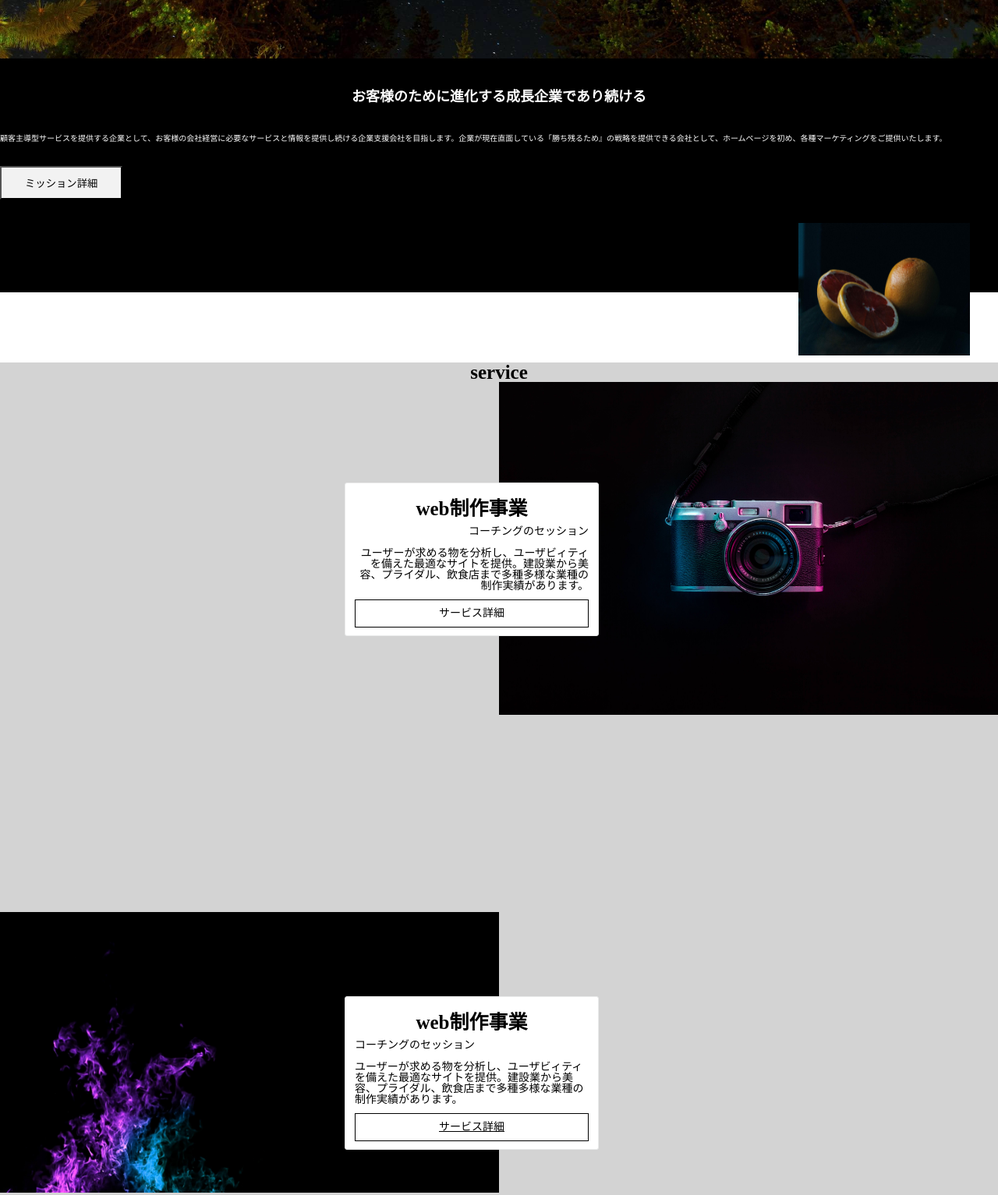
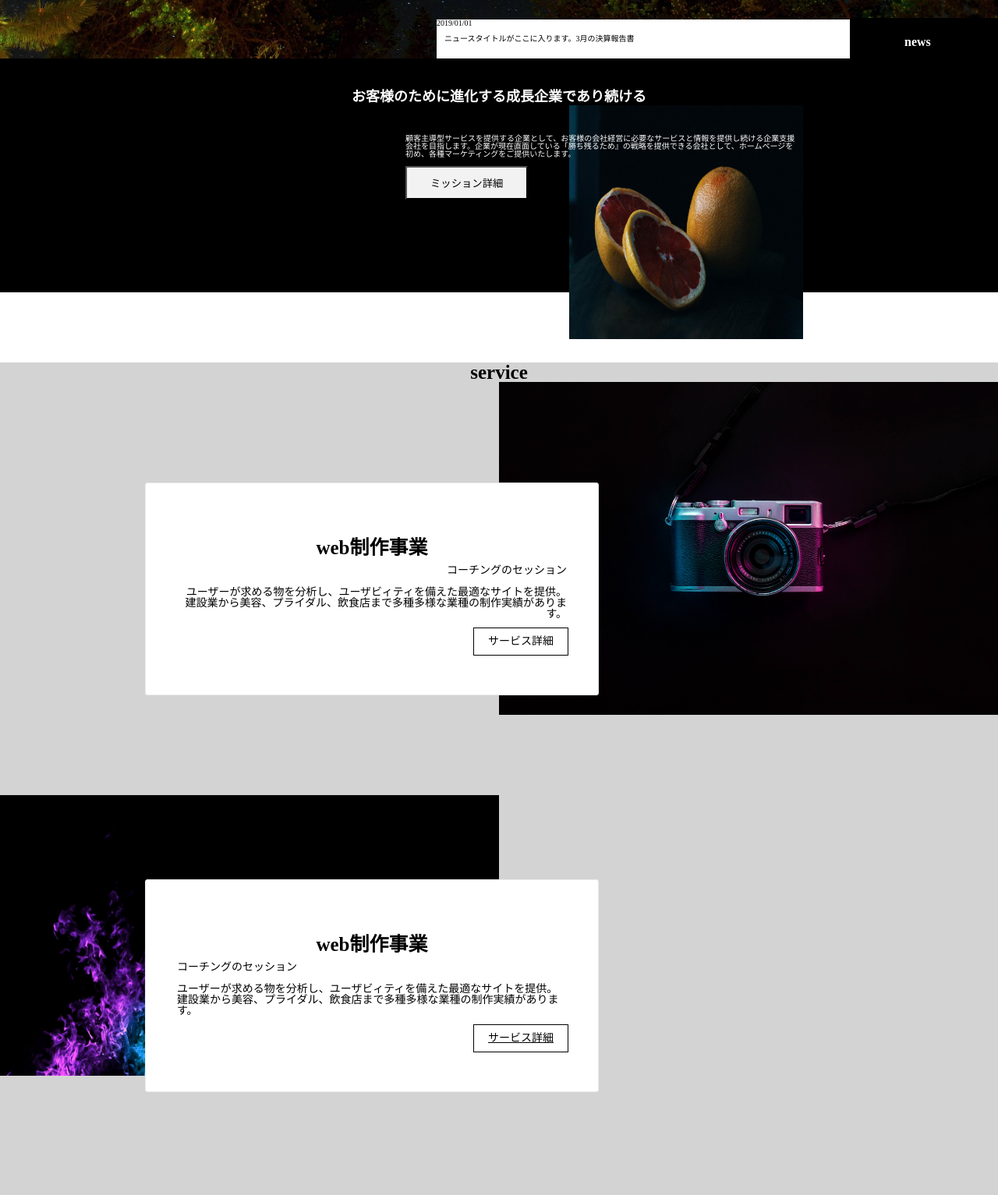
Before and after one commit to sashoyusuke/0218, a plain HTML site: page index.html in a window 1280 px wide. Shown: the part 560-2093 px from the top of the page at 78% size. Drawn offline with Linux system fonts and the light colour scheme.

Commit message:
first-commit

```diff
--- a/css/style.css
+++ b/css/style.css
@@ -110,6 +110,8 @@ input, select {
   color: white;
   font-size: 14px;
   font-weight: bold;
+  margin-left: 35px;
+  margin-top: 10px;
 }
 
 .header-nav ul{
@@ -145,6 +147,41 @@ input, select {
   font-weight: bold;
   color: #ccc;
  }
+.news-wrap{
+  display: flex;
+}
+.news-text{
+  background: white;
+  width: 700px;
+  color: black;
+  font-size: 10px;
+  position: absolute;
+  bottom: 0;
+  right: 0;
+  padding-right: 20px;
+  padding-bottom: 20px;
+  margin-top: 20px;
+  margin-left: 80px;
+}
+.news-title h3{
+  color: white;
+  margin-left: 50px;
+  margin-top: 20px;
+  margin-bottom: 10px;
+}
+
+.news-title{
+  color: white;
+  background: black;
+  position: absolute;
+  bottom: 0;
+  right: 0;
+  padding: 3px 20px;
+  width: 150px;
+
+}
+
+
 
  #footer{
    background: black;
@@ -159,9 +196,13 @@ input, select {
 .bottom-title{
   font-weight: bold;
   color: white;
+  display: flex;
+  justify-content: center;
+  align-items: center;
 }
 .footer-nav ul{
   text-align: right;
+  margin-right: 20px;
   }
 
 .footer-nav li{
@@ -189,7 +230,7 @@ input, select {
   height: 300px;
   position: relative;
 }
-.concept{
+#concept h3{
   font-weight: bold;
   font-size: 18px;
   color: white;
@@ -197,21 +238,24 @@ input, select {
   text-align:center;
 }
 
-.text-1{
+#concept p{
   color: white;
   font-size: 10px;
-  margin-left: auto;
-  margin-right: auto;
+  margin: 0 auto;
+  width: 500px;
+  margin-left: 520px;
+  position: absolute;
+  z-index:1;
   }
 .button-mission-submit {
-  text-align: left;
+  margin-left: 520px;
 }
 
 .button-mission {
   padding: 10px 30px;
   background-color:#f2f2f2;
   color:black;
-  margin: 30px 0;
+  margin-top: 40px;
 }
 
 .link:hover {
@@ -220,7 +264,10 @@ input, select {
 }
 
 .orange{
-  margin-left: 80%;
+  position: absolute;
+  top: 60px;
+  right: 250px;
+  z-index: 0;
   }
 
 #margin{
@@ -249,8 +296,8 @@ input, select {
 
 
 .card {
-  width: 300px;
-  padding: 20px 12px 10px; /* 上20px 左右12px 下10px */
+  width: 500px;
+  padding: 70px 40px 50px; /* 上20px 左右12px 下10px */
   color: #333;
   border: 1px solid #e9eaea; /* ボックスの周囲に線を引きます */
   border-radius: 3px;
@@ -280,11 +327,18 @@ input, select {
   background-color: white;
   border: 1px solid black;
   padding: 10px 10px;
+  width: 100px;
+  margin-left: 380px;
 }
 
+.service-1{
+text-align:left;
+position: relative;
+margin-top: 100px;
+}
 .card-2 {
-  width: 300px;
-  padding: 20px 12px 10px; /* 上20px 左右12px 下10px */
+  width: 500px;
+  padding: 70px 40px 50px; /* 上20px 左右12px 下10px */
   color: #333;
   border: 1px solid #e9eaea; /* ボックスの周囲に線を引きます */
   border-radius: 3px;
@@ -307,31 +361,8 @@ input, select {
 }
 
 
-.service-1{
-text-align:left;
-position: relative;
-}
 
-.card-2 {
-  width: 300px;
-  padding: 20px 12px 10px; /* 上20px 左右12px 下10px */
-  color: #333;
-  border: 1px solid #e9eaea; /* ボックスの周囲に線を引きます */
-  border-radius: 3px;
-  transition: 0.3s;
-  background: white;
-  position: absolute;
-  top: 30%;
-  right: 40%;
-}
-
-.title-2,
-.text-2 {
-  margin: 0;
-  color: black;
-}
-
-.mission-2{
+.mission-2 {
   display: block; /* aタグはinline要素なのでblock要素にしてwidthを持たせます */
   text-align: center;
   font-size: 14px;
@@ -339,12 +370,9 @@ position: relative;
   background-color: white;
   border: 1px solid black;
   padding: 10px 10px;
+  width: 100px;
+  margin-left: 380px;
 }
-
-.service-1{
-  margin-top: 250px;
-}
-
 
 
 #company-recruit{
--- a/index.html
+++ b/index.html
@@ -27,15 +27,20 @@
   <main>
     <div id="eyecatch">
       <p>機械では出来ない仕事を</p>
-    </div>
+      <div class="news-wrap">
+        <div class="news-text">2019/01/01<br><br>　ニュースタイトルがここに入ります。3月の決算報告書</div>
+        <div class="news-title"><h3>news</h3></div>
+      </div>
+       </div>
+
   </main>
   <div id="concept">
-    <h3 class="concept">お客様のために進化する成長企業であり続ける</h3>
-     <p class="text-1">顧客主導型サービスを提供する企業として、お客様の会社経営に必要なサービスと情報を提供し続ける企業支援会社を目指します。企業が現在直面している「勝ち残るため』の戦略を提供できる会社として、ホームページを初め、各種マーケティングをご提供いたします。</p>
+    <h3>お客様のために進化する成長企業であり続ける</h3>
+     <p>顧客主導型サービスを提供する企業として、お客様の会社経営に必要なサービスと情報を提供し続ける企業支援会社を目指します。企業が現在直面している「勝ち残るため』の戦略を提供できる会社として、ホームページを初め、各種マーケティングをご提供いたします。</p>
     <div class="button-mission-submit">
       <button class="button-mission" type="submit">ミッション詳細</button>
     </div>
-    <div class="orange"><img src="./img/mission-img.jpg" alt="orange" width="220px" height="170px"  /></div>
+    <div class="orange"><img src="./img/mission-img.jpg" alt="orange" width="300px" height="300px"  /></div>
   </div>
   <div id="margin"></div>
 
@@ -106,12 +111,12 @@
      <h3 class="bottom-title">estra.inc,</h3>
       <nav class="footer-nav">
         <ul>
-          <li><a href="#">home</li>
-          <li><a href="#">about</li>
-          <li><a href="#">service</li>
-          <li><a href="#">works</li>
-          <li><a href="#">price</li>
-          <li><a href="#">contact</li>
+          <li><a href="#">home</a></li>
+          <li><a href="#">about</a></li>
+          <li><a href="#">service</a></li>
+          <li><a href="#">works</a></li>
+          <li><a href="#">price</a></li>
+          <li><a href="#">contact</a></li>
         </ul>
       </nav>
     </div>
```
Also changed, not shown: 1 other file.
